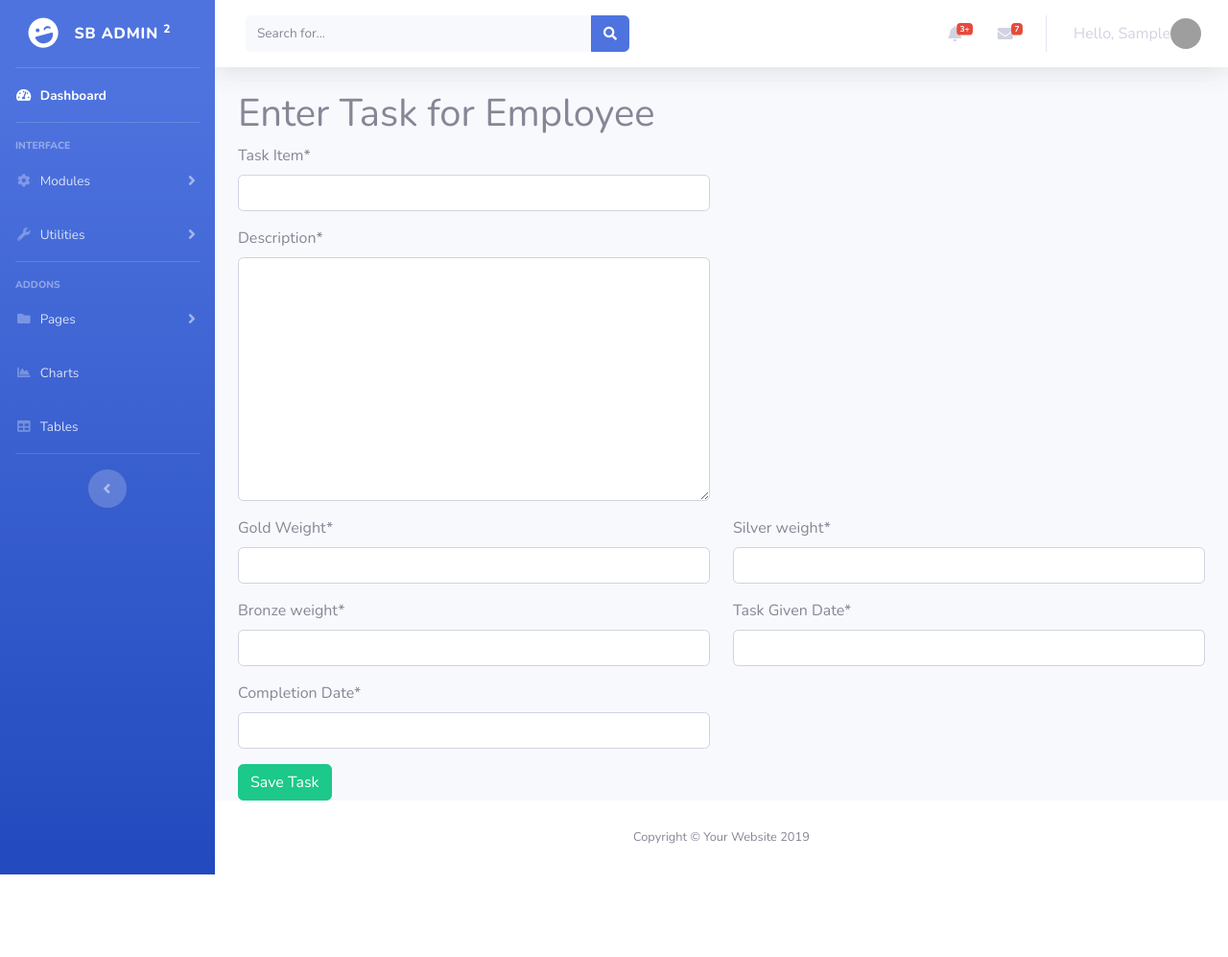
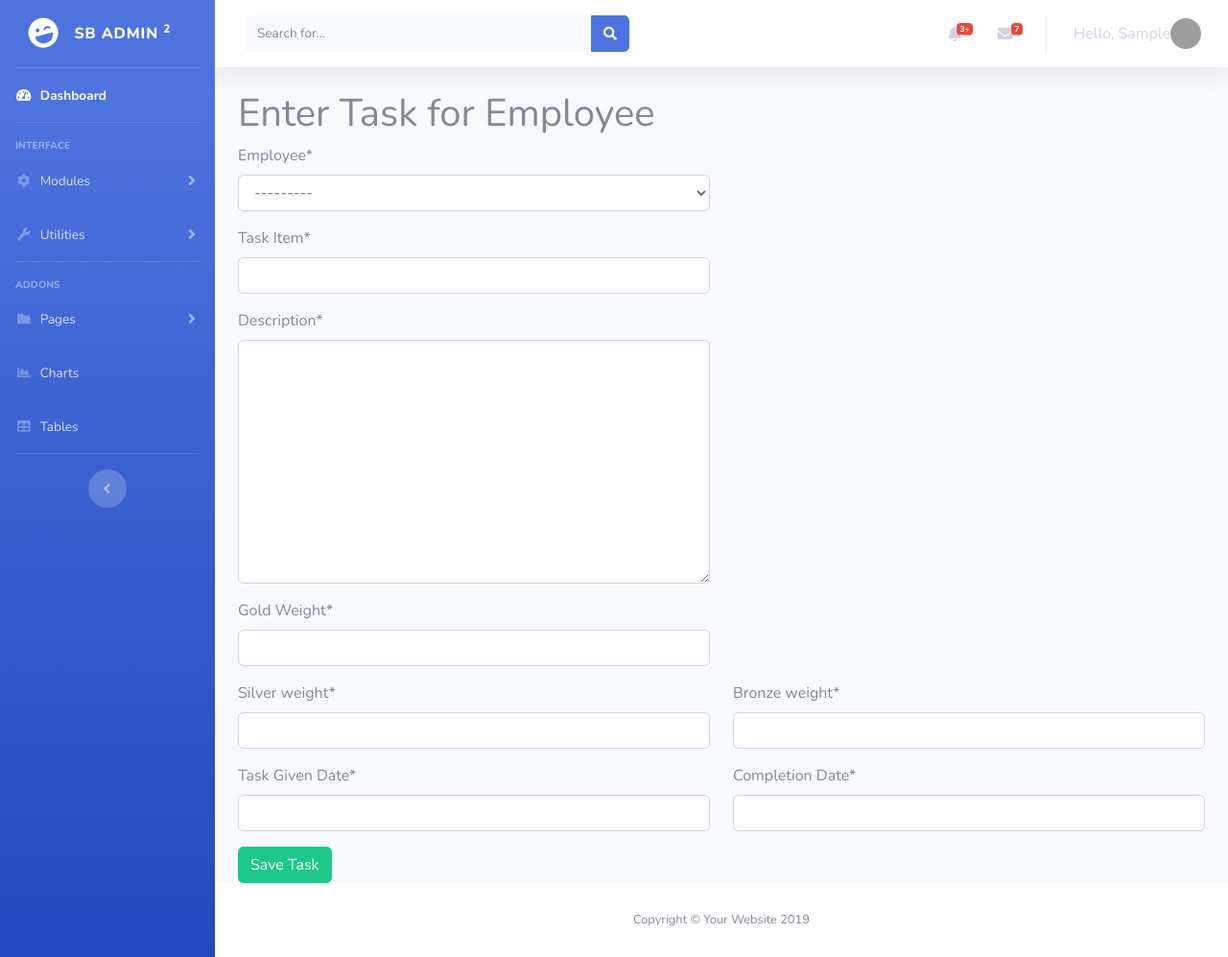
Before and after one commit to sujallohani10/jewellery, a Django app: page /employee/task/add in a window 1280 px wide. Shown: the whole page at 96% size. Before the commit the page ends 911 px from the top, so only its background shows below. Run offline with Django 3.2, Linux system fonts and the light colour scheme; the visitor is signed in with stand-in values (Sample User, id 1); data that the repository does not hold is empty; parts of the project's set-up code (start-up, migrations or seed data) failed here and were passed over; some libraries are stand-ins or nearby versions; grey boxes are pictures that could not be loaded.

Commit message:
added employee choice field on employee task

```diff
--- a/employee/forms.py
+++ b/employee/forms.py
@@ -1,7 +1,9 @@
 from django import forms
+from employee.models import Employee
 
 
 class EmployeeTaskForm(forms.Form):
+    employee = forms.ModelChoiceField(queryset=Employee.objects.all())
     item = forms.CharField(max_length=100, label='Task Item')
     description = forms.CharField(widget=forms.Textarea, label='Description')
     gold_weight = forms.CharField(max_length=100, label='Gold Weight')
--- a/employee/models.py
+++ b/employee/models.py
@@ -15,6 +15,9 @@ class Employee(models.Model):
     joined_date = models.DateField(auto_now=False, auto_now_add=False)
     status = models.IntegerField(default=1)
     created_on = models.DateTimeField(auto_now_add=True)
+
+    def __str__(self):
+        return self.first_name + ' ' + self.last_name
 
 
 class EmployeeTasks(models.Model):
--- a/employee/templates/employee/task.html
+++ b/employee/templates/employee/task.html
@@ -8,6 +8,10 @@
         <form method="post" novalidate>
             {% csrf_token %}
             <div class="row">
+              <div class="col-sm-6">
+                {{ form.employee|as_crispy_field }}
+              </div>
+            </div><div class="row">
               <div class="col-sm-6">
                 {{ form.item|as_crispy_field }}
               </div>
@@ -21,19 +25,20 @@
               <div class="col-sm-6">
                 {{ form.gold_weight|as_crispy_field }}
               </div>
+
+            </div>
+            <div class="row">
               <div class="col-sm-6">
                 {{ form.silver_weight|as_crispy_field }}
               </div>
-            </div>
-            <div class="row">
               <div class="col-sm-6">
                 {{ form.bronze_weight|as_crispy_field }}
               </div>
-              <div class="col-sm-6">
-                  {{ form.task_given_date|as_crispy_field }}
-              </div>
             </div>
             <div class="row">
+                <div class="col-sm-6">
+                  {{ form.task_given_date|as_crispy_field }}
+                </div>
                 <div class="col-sm-6">
                     {{ form.completion_date|as_crispy_field }}
                 </div>
--- a/employee/views.py
+++ b/employee/views.py
@@ -8,11 +8,11 @@ from employee.models import EmployeeTasks
 
 @login_required(login_url='/accounts/login')
 def employeeTask(request):
-    # Need to add employee to whom task is assigned
     if request.method == 'POST':
         form = EmployeeTaskForm(request.POST)
         if form.is_valid():
             # Process the data in form.cleaned_data
+            employee = form.cleaned_data['employee']
             item = form.cleaned_data['item']
             desc = form.cleaned_data['description']
             gold_weight = form.cleaned_data['gold_weight']
@@ -20,7 +20,7 @@ def employeeTask(request):
             bronze_weight = form.cleaned_data['bronze_weight']
             task_given_date = form.cleaned_data['task_given_date']
             completion_date = form.cleaned_data['completion_date']
-            emp_task_obj = EmployeeTasks(item=item, description=desc, gold_weight=gold_weight,
+            emp_task_obj = EmployeeTasks(employee=employee, item=item, description=desc, gold_weight=gold_weight,
                                          silver_weight=silver_weight, bronze_weight=bronze_weight,
                                          given_date=task_given_date, completion_date=completion_date)  # get the data into the employeetask model
             emp_task_obj.save()
```
